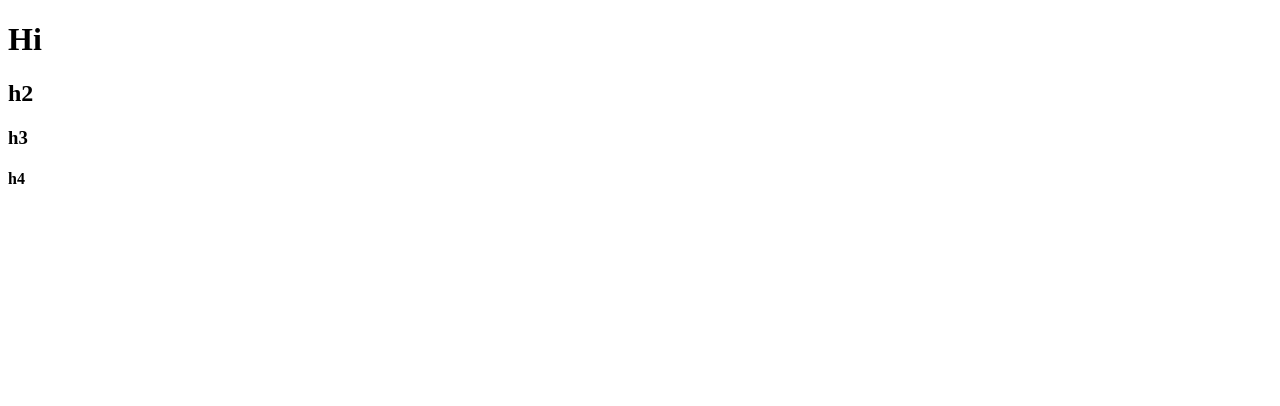
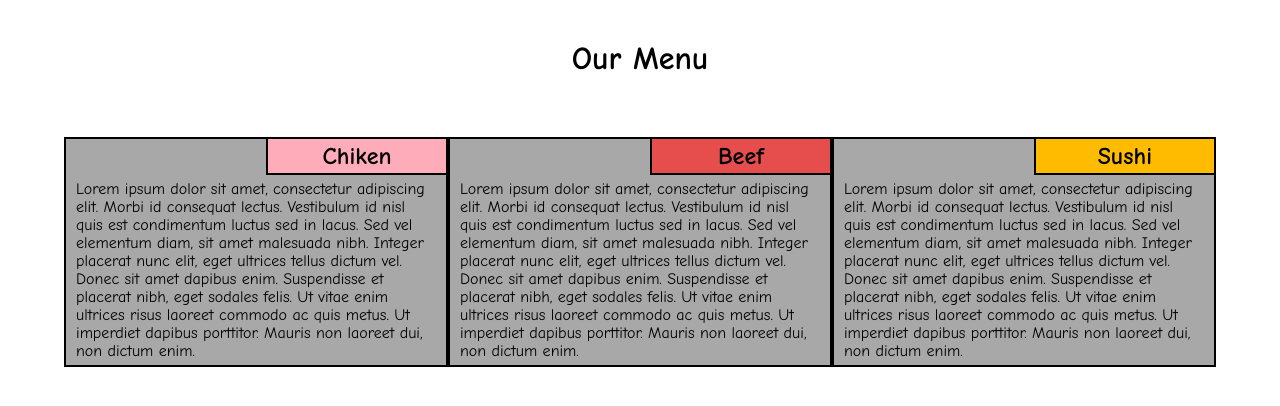
Before and after one commit to FaPaH/coursera-test, a plain HTML site: page index.html in a window 1280 px wide. Drawn offline with Linux system fonts and the light colour scheme.

Commit message:
Module 2 Assigment

```diff
--- a/index.html
+++ b/index.html
@@ -4,12 +4,29 @@
   <meta charset="UTF-8">
   <meta http-equiv="X-UA-Compatible" content="IE=edge">
   <meta name="viewport" content="width=device-width, initial-scale=1.0">
-  <title>Document</title>
+  <link rel="stylesheet" href="style.css">
+  <title>Module 2 Solution</title>
 </head>
 <body>
-  <h1>Hi</h1>
-  <h2>h2</h2>
-  <h3>h3</h3>
-  <h4>h4</h4>
+  <header>
+    <h1>Our Menu</h1>
+  </header>
+
+  <section class="container-fluid">
+    <div class="row">
+      <div class="card col-md-1 col-xs-1">
+        <h2 id="pink" class="card-header">Chiken</h2>
+        <p class="card-content">Lorem ipsum dolor sit amet, consectetur adipiscing elit. Morbi id consequat lectus. Vestibulum id nisl quis est condimentum luctus sed in lacus. Sed vel elementum diam, sit amet malesuada nibh. Integer placerat nunc elit, eget ultrices tellus dictum vel. Donec sit amet dapibus enim. Suspendisse et placerat nibh, eget sodales felis. Ut vitae enim ultrices risus laoreet commodo ac quis metus. Ut imperdiet dapibus porttitor. Mauris non laoreet dui, non dictum enim.</p>
+      </div>
+      <div class="card col-md-1 col-xs-1">
+        <h2 id="red" class="card-header">Beef</h2>
+        <p class="card-content">Lorem ipsum dolor sit amet, consectetur adipiscing elit. Morbi id consequat lectus. Vestibulum id nisl quis est condimentum luctus sed in lacus. Sed vel elementum diam, sit amet malesuada nibh. Integer placerat nunc elit, eget ultrices tellus dictum vel. Donec sit amet dapibus enim. Suspendisse et placerat nibh, eget sodales felis. Ut vitae enim ultrices risus laoreet commodo ac quis metus. Ut imperdiet dapibus porttitor. Mauris non laoreet dui, non dictum enim.</p>
+      </div>
+      <div class="card col-md-2 col-xs-1">
+        <h2 id="yellow" class="card-header">Sushi</h2>
+        <p class="card-content">Lorem ipsum dolor sit amet, consectetur adipiscing elit. Morbi id consequat lectus. Vestibulum id nisl quis est condimentum luctus sed in lacus. Sed vel elementum diam, sit amet malesuada nibh. Integer placerat nunc elit, eget ultrices tellus dictum vel. Donec sit amet dapibus enim. Suspendisse et placerat nibh, eget sodales felis. Ut vitae enim ultrices risus laoreet commodo ac quis metus. Ut imperdiet dapibus porttitor. Mauris non laoreet dui, non dictum enim.</p>
+      </div>
+    </div>
+  </section>
 </body>
 </html>
--- /dev/null
+++ b/style.css
@@ -0,0 +1,92 @@
+* {
+  padding: 0 auto;
+  margin: 0 auto;
+  box-sizing: border-box;
+}
+
+body {
+  font-family: "Comic Sans MS", "Comic Sans", cursive;
+}
+
+h1 {
+  padding: 40px 0 40px 0;
+  text-align: center;
+}
+
+.container-fluid {
+  position: absolute;
+}
+
+.card-header {
+  padding: 3px 50px 3px 50px;
+  float: right;
+  border: 2px solid black;
+  border-right: 0;
+  border-top: 0;
+  width: 180px;
+  text-align: center;
+  font-weight: bold;
+}
+
+.card-content {
+  clear: right;
+  padding: 5px 10px 5px 10px;
+  height: auto;
+}
+
+.card {
+  position: relative;
+  border: 2px solid black;
+  background-color: rgb(168, 168, 168);
+  width: 90%;
+  margin-top: 20px;
+  margin-bottom: 20px;
+}
+
+.row {
+  position: relative;
+  display: table;
+}
+
+#red {
+  background-color: rgb(230, 78, 78);
+}
+
+#pink {
+  background-color: rgb(255, 172, 186);
+}
+
+#yellow {
+  background-color: rgb(255, 187, 0);
+}
+
+@media (min-width: 768px) and (max-width: 991px) {
+  .col-md-1, .col-md-2 {
+    float: left;
+  }
+
+  .col-md-1 {
+    margin-bottom: 0.5em;
+    width: 50%;
+  }
+
+  .col-md-2 {
+    margin-top: 0.5em;
+    width: 100%;
+  }
+
+  .row {
+    width: 90%;
+  }
+}
+
+@media (min-width: 992px) {
+  .col-xs-1 {
+    float: left;
+    width: 33.33%;
+  }
+
+  .row {
+    width: 90%;
+  }
+}
```
